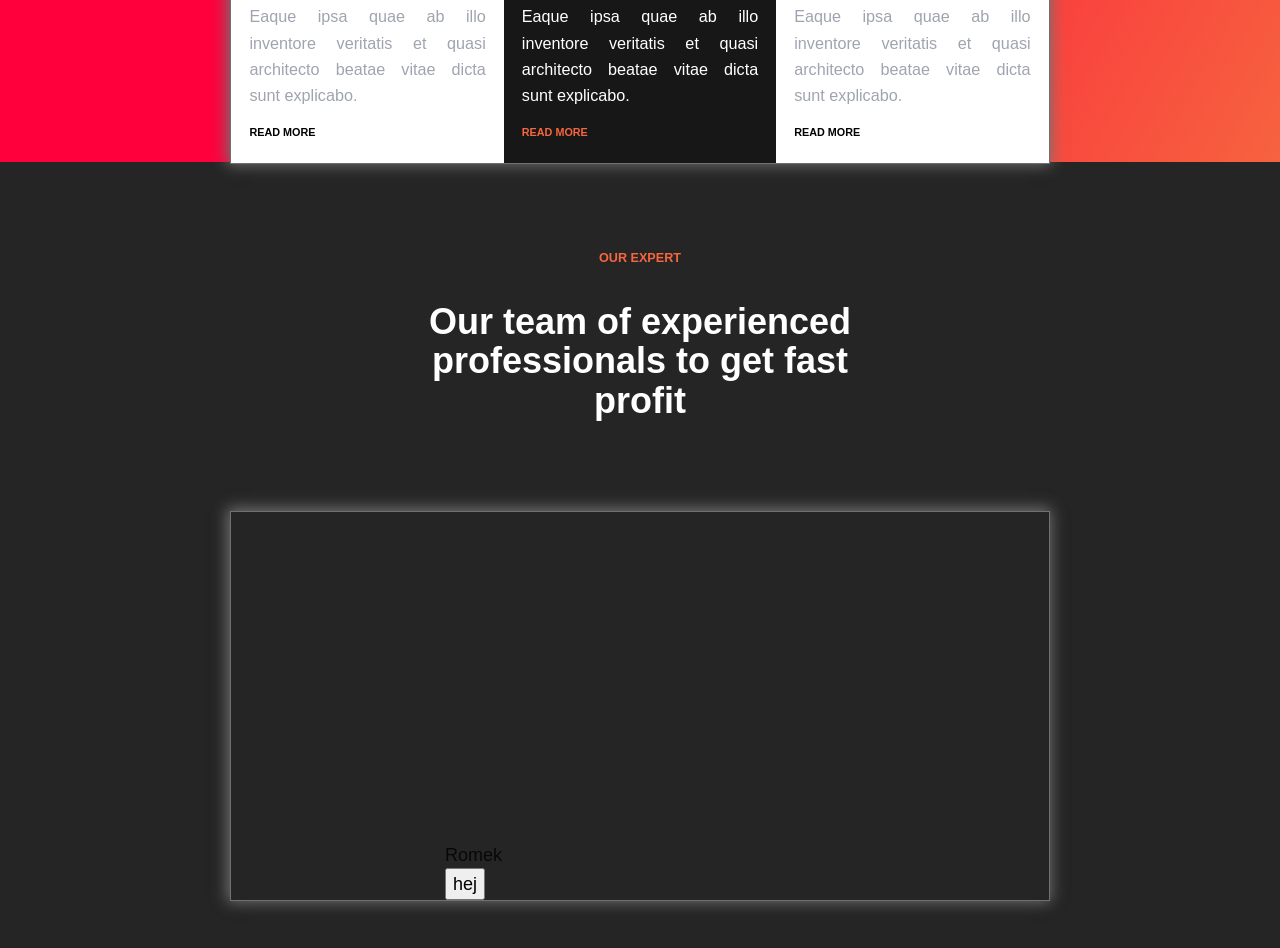
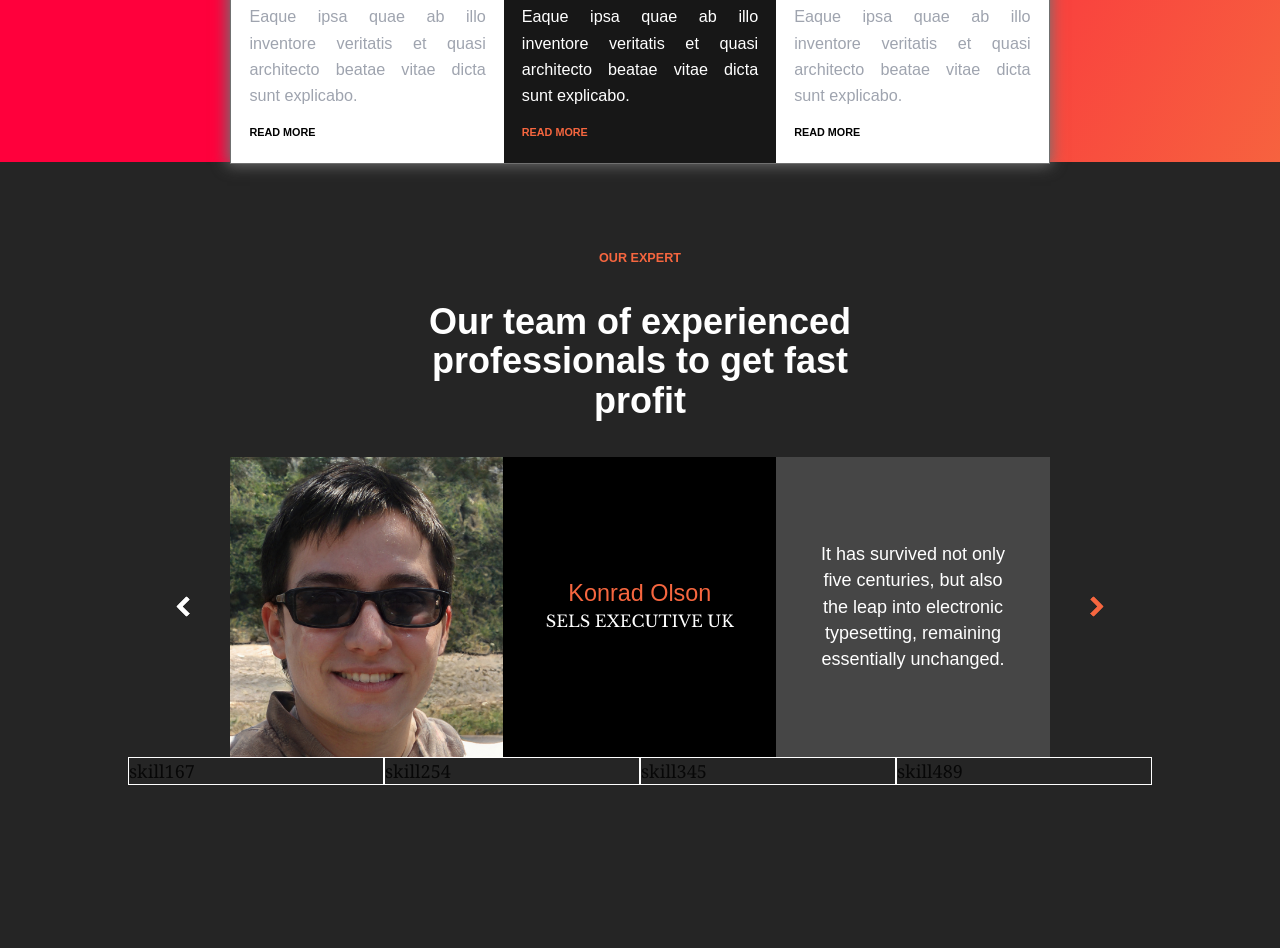
Before and after one commit to swanITworks/my-company-s-website, a Gatsby site: page / in a window 1280 px wide. Shown: the part 2238-3186 px from the top of the page. Built offline with nearby package versions, Linux system fonts and the light colour scheme; Gatsby itself is replaced by a stand-in of ours; a web font is replaced by a local one.

Commit message:
updating our team section

```diff
--- a/src/components/05ourTeam/02ourTeam_Boxes/01Box/ourTeam_Boxes_Box.js
+++ /dev/null
@@ -1,29 +0,0 @@
-import React from "react"
-import classes from "./ourTeam_Boxes_Box.module.css"
-import { Link } from "gatsby"
-import mobileApps from "../../../../images/mobileApps.jpg"
-import webApps from "../../../../images/webApps.jpg"
-import websites from "../../../../images/websites.jpg"
-
-
-const ourTeam_Boxes_Box = (props) => {
-  const person = props.data;
-
-  const imageStyles = {
-    height: "330px",
-    width: "390px",
-    backgroundPosition: "center",
-  }
-
-  return (
-    <article className={classes.ourTeam_Box}>
-      <div className={classes.top}>
-        <div style={imageStyles}/>
-      </div>
-      <p>{person.name}</p>
-      <button>hej</button>
-    </article>
-  )
-}
-
-export default ourTeam_Boxes_Box
--- a/src/components/05ourTeam/02ourTeam_Boxes/01Box/ourTeam_Boxes_Box.module.css
+++ /dev/null
@@ -1,7 +0,0 @@
-.ourTeam_Box {
-    font-family: 'Nunito', sans-serif;
-}
-
-.top {
-
-}
--- a/src/components/05ourTeam/02ourTeam_Boxes/ourTeam_Boxes.js
+++ b/src/components/05ourTeam/02ourTeam_Boxes/ourTeam_Boxes.js
@@ -1,40 +1,25 @@
-import React, { useState } from "react"
+import React from "react"
 import classes from "./ourTeam_Boxes.module.css"
-import OurTeam_Boxes_Box from "./01Box/ourTeam_Boxes_Box"
 
-const items = [
-  {
-    name: "Romek",
-    position: "Eaque ipsa quae ab illo inventore veritatis et quasi architecto beatae vitae dicta sunt explicabo.",
-    skill1: 67,
-    skill2: 100,
-    skill3: 99,
-    skill4: 99,
-  },
-  {
-    name: "Bogdan",
-    position: "Eaque ipsa quae ab illo inventore veritatis et quasi architecto beatae vitae dicta sunt explicabo.",
-    skill1: 67,
-    skill2: 100,
-    skill3: 99,
-    skill4: 99,
-  },
-  {
-    name: "Krystian",
-    position: "Eaque ipsa quae ab illo inventore veritatis et quasi architecto beatae vitae dicta sunt explicabo.",
-    skill1: 67,
-    skill2: 100,
-    skill3: 99,
-    skill4: 99,
-  },
-]
+function ourTeam_Boxes(props) {
+  const person = props.person
 
+  const imageStyles = {
+    backgroundPosition: "center",
+    backgroundImage: `url(${person.image})`,
+    backgroundSize: "cover",
+    width: '33.5%',
+    backgroundRepeat: 'noRepeat',
+  }
 
-function ourTeam_Boxes() {
-  const [person, setCount] = useState(0)
   return (
-    <article className={classes.whatWeDoBoxes}>
-      <OurTeam_Boxes_Box data={items[person]}/>
+    <article className={classes.ourTeamBoxes}>
+      <div style={imageStyles}></div>
+      <div className={classes.name}>
+        <p><span className={classes.span}>{person.name}</span></p>
+        <p>{person.title}</p>
+      </div>
+      <div className={classes.description}>{person.info}</div>
     </article>
   )
 }
--- a/src/components/05ourTeam/02ourTeam_Boxes/ourTeam_Boxes.module.css
+++ b/src/components/05ourTeam/02ourTeam_Boxes/ourTeam_Boxes.module.css
@@ -1,9 +1,37 @@
-.whatWeDoBoxes {
+.ourTeamBoxes {
     display: flex;
     justify-content: center;
     width: 64%;
-    margin-top: 3rem;
-    border: #707070 solid 1px;
-    -webkit-box-shadow: -1px -1px 14px 2px #707070;
-    box-shadow: -1px -1px 14px 2px #707070;
+    min-height: 300px;
 }
+
+.name {
+    display: flex;
+    flex-direction: column;
+    align-items: center;
+    justify-content: center;
+    background-color:#000000;
+    color: #FFFFFF;
+    width: 33.5%;
+    font-family: 'Libre Baskerville', sans-serif;
+    font-size: 0.9rem;
+}
+
+.span {
+    font-family: 'Nunito', sans-serif;
+    font-size: 1.3rem;
+}
+
+.description {
+    background-position: center;
+    background-color: #464646;
+    text-align: center;
+    width: 33.5%;
+    color: #FFFFFF;
+    display: flex;
+    flex-direction: column;
+    align-items: center;
+    justify-content: center;
+    font-family: 'Nunito', sans-serif;
+    padding: 2rem;
+}
--- /dev/null
+++ b/src/components/05ourTeam/03ourTeam_Skills/ourTeam_Skills.js
@@ -0,0 +1,21 @@
+import React from "react"
+import classes from "./ourTeam_Skills.module.css"
+
+function ourTeam_Skills(props) {
+
+  const skills = props.skills
+  console.log(skills)
+
+  const skillsTags = skills.map((item, index) => {
+    return (
+      <div className={classes.skill}>{Object.keys(item)}{Object.values(item)}</div>
+    )
+  })
+
+  return (
+    <div className={classes.skills}>{skillsTags}</div>
+  )
+}
+
+
+export default ourTeam_Skills
--- /dev/null
+++ b/src/components/05ourTeam/03ourTeam_Skills/ourTeam_Skills.module.css
@@ -0,0 +1,13 @@
+
+.skill {
+    display: flex;
+
+    width: 500px;
+    border: white solid 1px;
+}
+
+.skills{
+    display: flex;
+    justify-content: flex-start;
+    width: 80%;
+}
--- a/src/components/05ourTeam/ourTeam.js
+++ b/src/components/05ourTeam/ourTeam.js
@@ -1,16 +1,77 @@
-import React from "react"
+import React, { useState } from "react"
 import classes from "./ourTeam.module.css"
 import OurTeam_Header from "./01ourTeam_Header/ourTeam_Header"
 import OurTeam_Boxes from "./02ourTeam_Boxes/ourTeam_Boxes"
+import OurTeam_Skills from "./03ourTeam_Skills/ourTeam_Skills"
+import imageFirst from "../../images/1.jpg"
+import imageSecond from "../../images/2.jpg"
+import imageThird from "../../images/3.jpg"
+import imageFourth from "../../images/4.jpg"
 
+const employeesData = [
+  {
+    name: "Konrad Olson",
+    image: imageFirst,
+    title: "SELS EXECUTIVE UK",
+    info: "It has survived not only five centuries, but also the leap into electronic typesetting, remaining essentially unchanged. ",
+    skills: [{skill1:67},{skill2: 54},{skill3: 45},{skill4: 89}],
+  },
+  {
+    name: "Jesica Brown",
+    image: imageSecond,
+    title: "BACK END DEVELOPER",
+    info: "Eaque ipsa quae ab illo inventore veritatis et quasi architecto beatae vitae dicta sunt explicabo.",
+    skills: [{skill1:67},{skill2: 54},{skill3: 45},{skill4: 89}]
+  },
+  {
+    name: "Crystine Wild",
+    image: imageThird,
+    title: ".NET DEVELOPER",
+    info: "Making it look like readable English. Many desktop publishing packages and web page editors now use Lorem Ipsum as their default model text",
+    skills: [{skill1:67},{skill2: 54},{skill3: 45},{skill4: 89}],
+  },
+  {
+    name: "Jevgen Semonov",
+    image: imageFourth,
+    title: "FRONT END DEVELOPER",
+    info: "Eaque ipsa quae ab illo inventore veritatis et quasi architecto beatae vitae dicta sunt explicabo.",
+    skills: [{skill1:67},{skill2: 54},{skill3: 45},{skill4: 89}],
+  },
+]
 
-const ourTeam = () => {
+const OurTeam = () => {
+  const [person, setPerson] = useState(0)
+  const [employees, setEmployees] = useState(employeesData)
+  const changePerson = (action) => {
+    switch (action) {
+      case "add":
+        if (person >= 0 && person < employees.length - 1) {
+          setPerson(person + 1)
+        } else {
+          setPerson(0)
+        }
+        break
+      case "subtract":
+        if (person > 0 && person <= employees.length - 1) {
+          setPerson(person - 1)
+        } else {
+          setPerson(employees.length - 1)
+        }
+        break
+    }
+  }
+
   return (
     <section className={classes.ourTeam}>
       <OurTeam_Header/>
-      <OurTeam_Boxes/>
+      <div className={classes.middleSection}>
+        <div className={classes.buttonLeft} onClick={() => changePerson("subtract")}></div>
+        <OurTeam_Boxes person={employees[person]}/>
+        <div className={classes.buttonRight} onClick={() => changePerson("add")}></div>
+      </div>
+      <OurTeam_Skills skills={employees[person].skills}/>
     </section>
   )
 }
 
-export default ourTeam;
+export default OurTeam
--- a/src/components/05ourTeam/ourTeam.module.css
+++ b/src/components/05ourTeam/ourTeam.module.css
@@ -6,3 +6,33 @@
     padding-top: 5rem;
     background-color: #252525;
 }
+
+.middleSection {
+    display: flex;
+    width: 100%;
+    justify-content: center;
+    align-items: center;
+    height: auto;
+}
+
+.buttonLeft {
+    color: #ffffff;
+    border-bottom:5px solid #ffffff;
+    border-left:5px solid #ffffff;
+    width: 15px;
+    height: 15px;
+    margin-right: 2rem;
+    transform: rotate(45deg);
+    border-radius: 2px;
+}
+
+.buttonRight {
+    color: #F6663F;
+    border-bottom:5px solid #F6663F;
+    border-right:5px solid #F6663F;
+    width: 15px;
+    height: 15px;
+    margin-left: 2rem;
+    transform: rotate(-45deg);
+    border-radius: 2px;
+}
```
Also changed, not shown: src/images/1.jpg (added), src/images/2.jpg (added), src/images/3.jpg (added), src/images/4.jpg (added).
